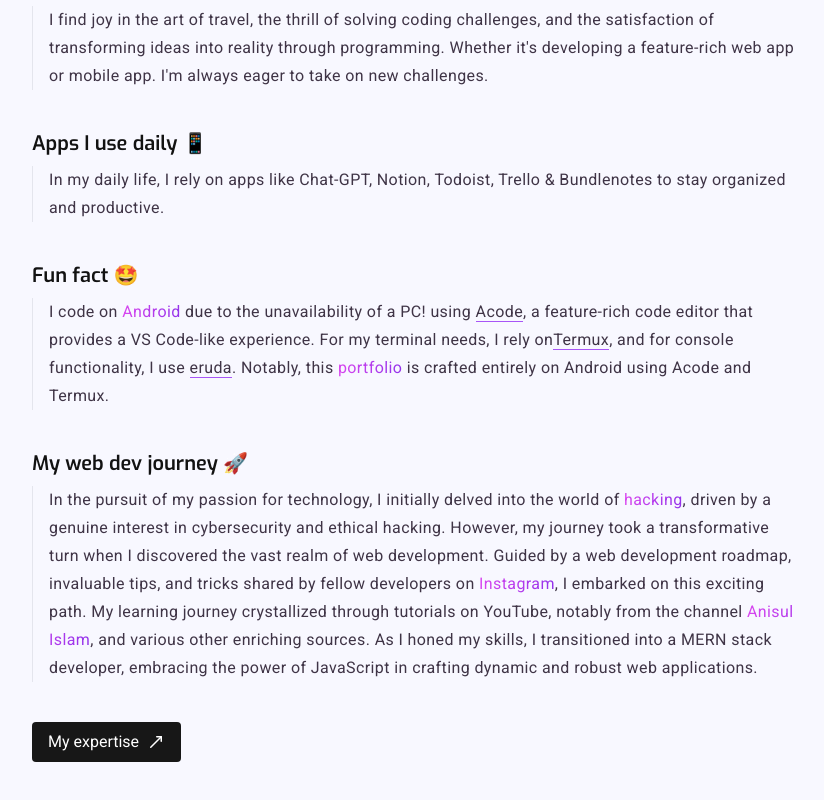
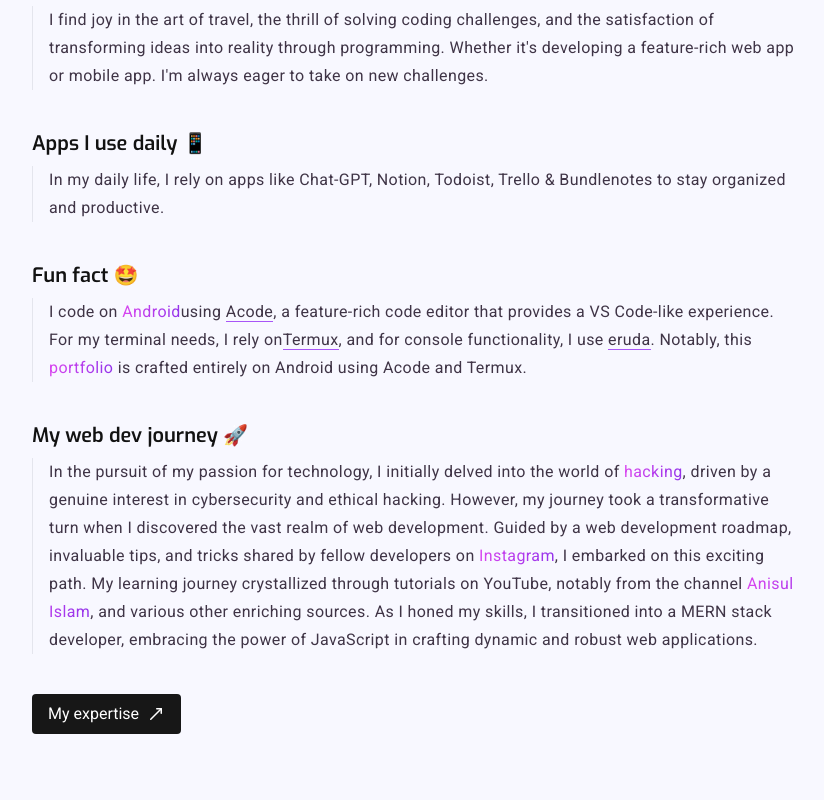
Before and after one commit to fazle-rabbi-dev/fazle-rabbi-dev.vercel.app, a Next.js app: page /about in a window 1280 px wide. Shown: the part 614-1414 px from the top of the page, without its empty margins (224-1048 px from the left). Built offline with nearby package versions, Linux system fonts and the light colour scheme; no server answers.

Commit message:
Updated about page

```diff
--- a/pages/about.jsx
+++ b/pages/about.jsx
@@ -50,8 +50,8 @@
       <div className="my-10">
         <h2 className="sub_heading">Fun fact 🤩</h2>
         <p className="info">
-          I code on <span className="gradient_text">Android</span> due to the
-          unavailability of a PC! using{" "}
+          I code on <span className="gradient_text">Android</span>
+          using{" "}
           <Link
             target="_blank"
             href="https://modyolo.com/acode-powerful-code-editor.html"
```
